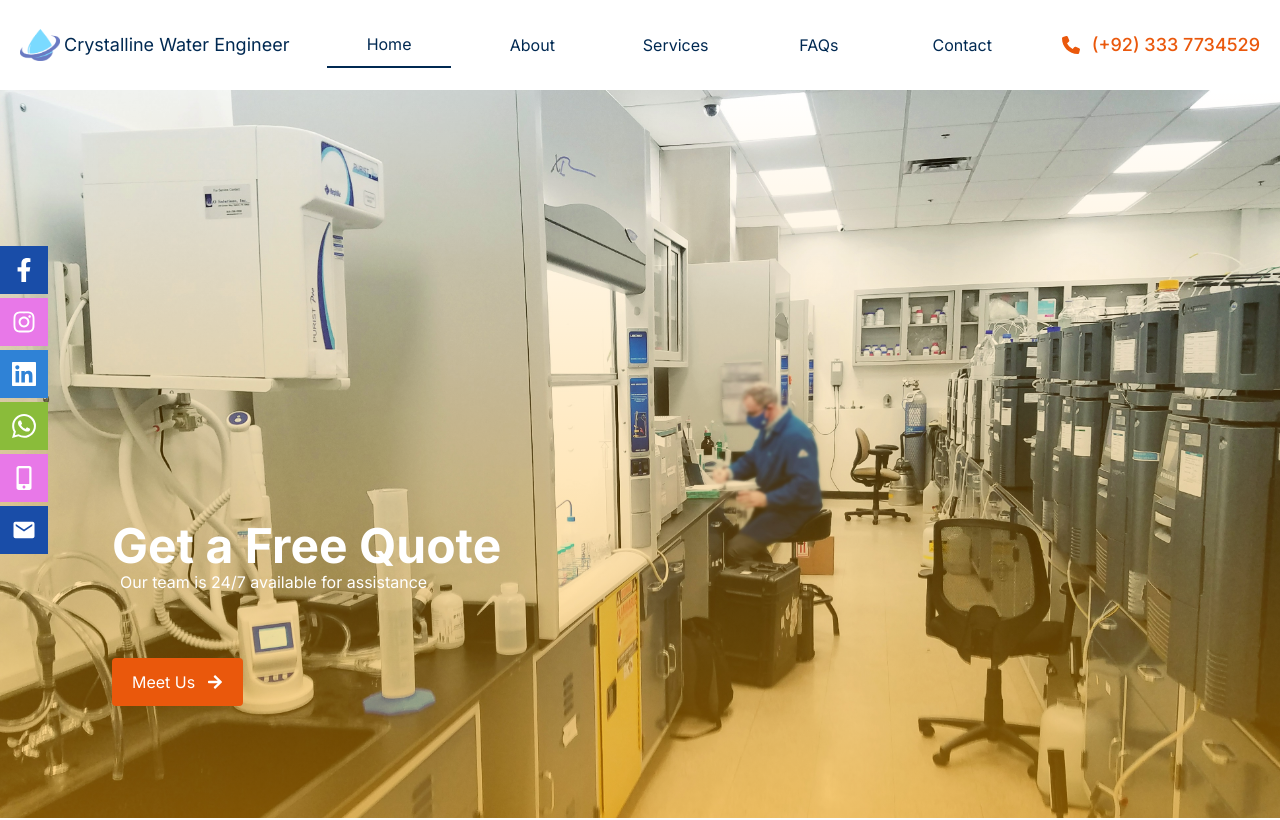
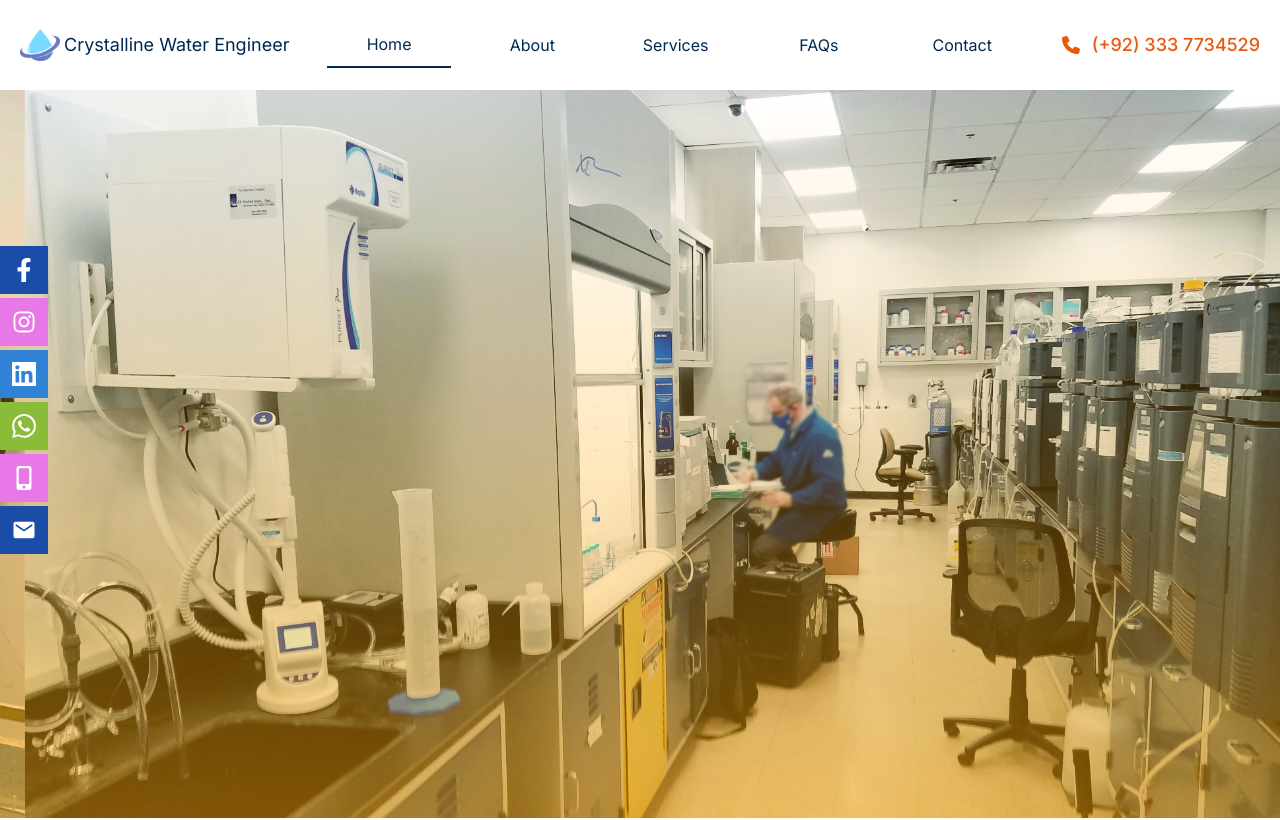
Before and after one commit to mafaqahmed/crytalline-water-engineer, a Next.js app: page / in a window 1280 px wide. Shown: the top 820 px of the page. Built offline with nearby package versions, Linux system fonts and the light colour scheme.

Commit message:
Added animation in carousel home

```diff
--- a/src/app/components/Home/CarouselHome.tsx
+++ b/src/app/components/Home/CarouselHome.tsx
@@ -1,4 +1,6 @@
 "use client";
+import { useState } from "react";
+
 import Slider from "react-slick";
 
 import { FaArrowRight } from "react-icons/fa";
@@ -6,29 +8,83 @@ import { FaArrowRight } from "react-icons/fa";
 import "slick-carousel/slick/slick.css";
 import "slick-carousel/slick/slick-theme.css";
 
+const carouselData = [
+  {
+    title: "100% Trusted Company",
+    desc: "#01 Choice all over Pakistan",
+    btnTitle: "Get Started",
+    img: "/images/image1.jpg",
+  },
+  {
+    title: "Vast Variety of Water Treatment Plants",
+    desc: "Deal in all kind of water treatment plants with full customization",
+    btnTitle: "Contact Us",
+    img: "/images/image2.jpg",
+  },
+  {
+    title: "Get a Free Quote",
+    desc: "Our team is 24/7 available for assistance",
+    btnTitle: "Meet Us",
+    img: "/images/image3.jpg",
+  },
+];
+
 const CarouselHome = () => {
+  const [activeSlide, setActiveSlide] = useState(0);
+
   const settings = {
     dots: true,
     infinite: true,
-    speed: 300,
+    speed: 500,
     arrows: false,
     autoplay: true,
     pauseOnHover: false,
+    afterChange: (currentSlide: number) => {
+      setActiveSlide(currentSlide);
+    },
   };
 
   return (
     <div className="w-full">
       <Slider {...settings}>
-        <div className="relative w-full h-[91vh]">
+        {carouselData.map((el, ind) => (
+          <div key={el.title + ind} className="relative w-full h-[91vh]">
             <div className="absolute left-10 bottom-10 md:left-28 md:bottom-28 z-50">
               <div className="mb-10 md:mb-16">
-              <h2 className="text-white font-bold text-3xl md:text-5xl">
-                100% Trusted Company
+                <h2
+                  className="text-white font-bold text-3xl md:text-5xl"
+                  style={{
+                    transform:
+                      activeSlide === ind ? "none" : "translateX(-200px)",
+                    opacity: activeSlide === ind ? 1 : 0,
+                    transition:
+                      "all 0.7s cubic-bezier(0.17, 0.55, 0.55, 1) 0.4s",
+                  }}
+                >
+                  {el.title}
                 </h2>
-              <p className="text-white ml-2">#01 Choice all over Pakistan</p>
+                <p
+                  className="text-white ml-2"
+                  style={{
+                    transform:
+                      activeSlide === ind ? "none" : "translateX(-100%)",
+                    opacity: activeSlide === ind ? 1 : 0,
+                    transition:
+                      "all 0.8s cubic-bezier(0.17, 0.55, 0.55, 1) 0.4s",
+                  }}
+                >
+                  {el.desc}
+                </p>
               </div>
-            <button className="flex items-center gap-3 bg-primary text-white rounded px-5 py-3">
-              Get Started
+              <button
+                className="flex items-center gap-3 bg-primary text-white rounded px-5 py-3"
+                style={{
+                  transform: activeSlide === ind ? "none" : "translateY(100px)",
+                  opacity: activeSlide === ind ? 1 : 0,
+                  transition: "all 0.7s cubic-bezier(0.17, 0.55, 0.55, 1) 0.4s",
+                }}
+              >
+                {el.btnTitle}
                 <span>
                   <FaArrowRight />
                 </span>
@@ -44,82 +100,14 @@ const CarouselHome = () => {
             <div
               className="w-full h-full absolute top-0 left-0"
               style={{
-              backgroundImage: 'url("/images/image1.jpg")',
+                backgroundImage: `url(${el.img})`,
                 backgroundRepeat: "no-repeat",
                 backgroundSize: "cover",
                 backgroundPosition: "center",
               }}
-          ></div>
+            />
           </div>
-        <div className="relative w-full h-[91vh]">
-          <div className="absolute left-10 bottom-10 md:left-28 md:bottom-28 z-50">
-            <div className="mb-10 md:mb-16">
-              <h2 className="text-white font-bold text-3xl md:text-5xl">
-                Vast Variety of Water Treatment Plants
-              </h2>
-              <p className="text-white ml-2">
-                Deal in all kind of water treatment plants with full
-                customization
-              </p>
-            </div>
-            <button className="flex items-center gap-3 bg-primary text-white rounded px-5 py-3">
-              Contact Us
-              <span>
-                <FaArrowRight />
-              </span>
-            </button>
-          </div>
-          <div
-            className="w-full h-full absolute top-0 left-0 z-10"
-            style={{
-              background:
-                "linear-gradient(rgba(255,255,255,0), rgba(255,165,0,0.5))",
-            }}
-          />
-          <div
-            className="w-full h-full absolute top-0 left-0"
-            style={{
-              backgroundImage: 'url("/images/image2.jpg")',
-              backgroundRepeat: "no-repeat",
-              backgroundSize: "cover",
-              backgroundPosition: "center",
-            }}
-          ></div>
-        </div>
-        <div className="relative w-full h-[91vh]">
-          <div className="absolute left-10 bottom-10 md:left-28 md:bottom-28 z-50">
-            <div className="mb-10 md:mb-16">
-              <h2 className="text-white font-bold text-3xl md:text-5xl">
-                Get a Free Quote
-              </h2>
-              <p className="text-white ml-2">
-                Our team is 24/7 available for assistance
-              </p>
-            </div>
-            <button className="flex items-center gap-3 bg-primary text-white rounded px-5 py-3">
-              Meet Us
-              <span>
-                <FaArrowRight />
-              </span>
-            </button>
-          </div>
-          <div
-            className="w-full h-full absolute top-0 left-0 z-10"
-            style={{
-              background:
-                "linear-gradient(rgba(255,255,255,0), rgba(255,165,0,0.5))",
-            }}
-          />
-          <div
-            className="w-full h-full absolute top-0 left-0"
-            style={{
-              backgroundImage: 'url("/images/image3.jpg")',
-              backgroundRepeat: "no-repeat",
-              backgroundSize: "cover",
-              backgroundPosition: "center",
-            }}
-          ></div>
-        </div>
+        ))}
       </Slider>
     </div>
   );
```
Lines whose indentation alone changed are shown as unchanged.
